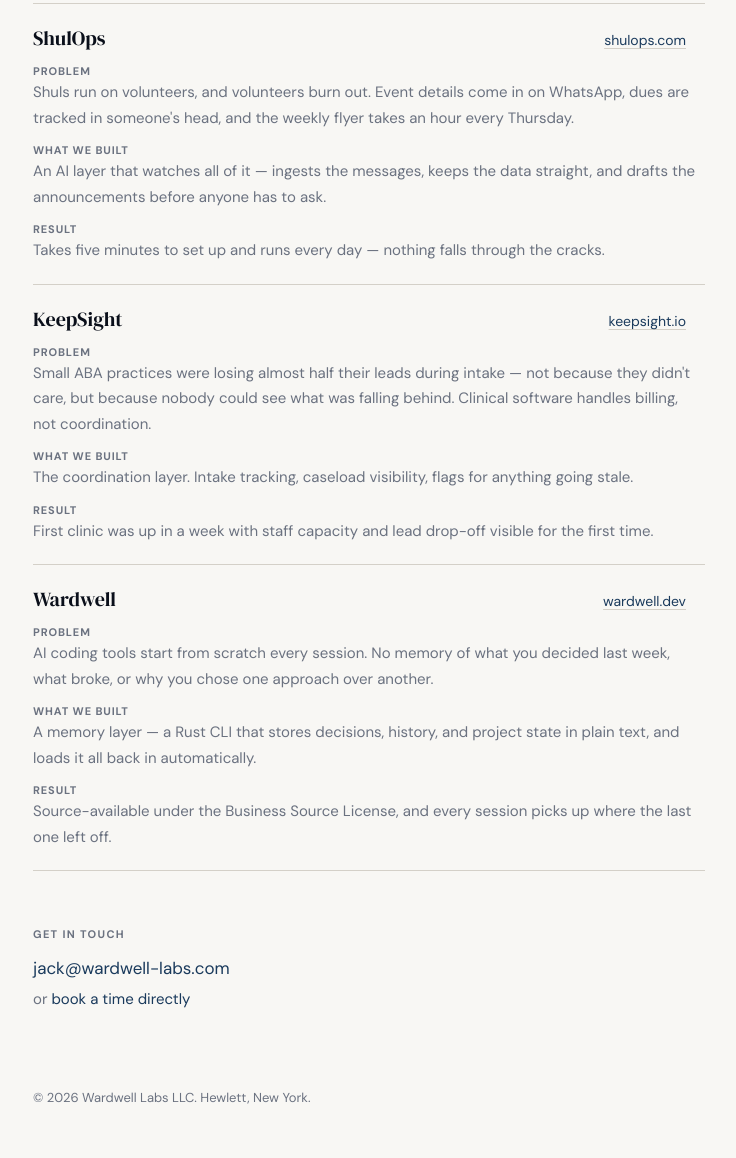
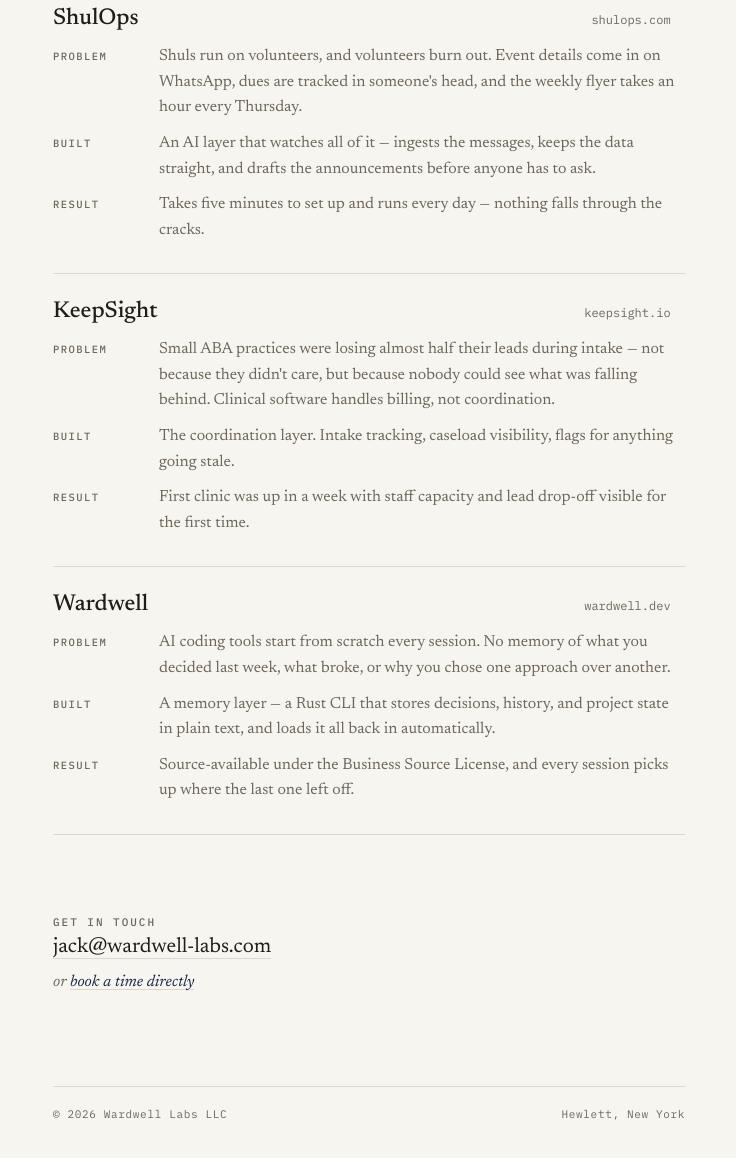
Before and after one commit to yakschuss/wardwell-labs, a plain HTML site: page index.html in a window 1280 px wide. Shown: the part 812-1970 px from the top of the page, without its empty margins (271-1007 px from the left). Drawn offline with Linux system fonts and the light colour scheme.

Commit message:
Redesign with shared editorial system (Newsreader + IBM Plex Mono)

```diff
--- a/index.html
+++ b/index.html
@@ -3,263 +3,243 @@
 <head>
 <meta charset="UTF-8">
 <meta name="viewport" content="width=device-width, initial-scale=1.0">
-<title>Wardwell Labs — Custom Software & Consulting</title>
+<title>Wardwell Labs — Custom Software &amp; Consulting</title>
 <meta name="description" content="Wardwell Labs builds custom software platforms for businesses that depend on them. Based in New York.">
+<meta property="og:title" content="Wardwell Labs">
+<meta property="og:description" content="Custom software platforms for businesses that depend on them. Based in New York.">
+<meta property="og:url" content="https://wardwell-labs.com">
+<meta property="og:type" content="website">
 <link rel="icon" type="image/svg+xml" href="/favicon.svg">
 <link rel="preconnect" href="https://fonts.googleapis.com">
-<link href="https://fonts.googleapis.com/css2?family=DM+Sans:ital,wght@0,400;0,500;0,700&family=DM+Serif+Display&display=swap" rel="stylesheet">
+<link rel="preconnect" href="https://fonts.gstatic.com" crossorigin>
+<link href="https://fonts.googleapis.com/css2?family=Newsreader:ital,opsz,wght@0,6..72,400;0,6..72,500;1,6..72,400;1,6..72,500&family=IBM+Plex+Mono:wght@400;500&display=swap" rel="stylesheet">
 <style>
   :root {
-    --ink: #0a0f1a;
-    --paper: #f8f7f4;
-    --stone: #6b7280;
-    --accent: #1a3a5c;
-    --rule: #d4d0c8;
-    --warm: #e8e4dc;
+    --paper: #f7f5f0;
+    --ink: #211e19;
+    --stone: #6e675a;
+    --navy: #1b2a4a;
+    --rule: #ddd7ca;
   }
 
   * { margin: 0; padding: 0; box-sizing: border-box; }
 
   body {
-    font-family: 'DM Sans', sans-serif;
+    font-family: 'Newsreader', Georgia, serif;
+    font-size: 18px;
     background: var(--paper);
     color: var(--ink);
     -webkit-font-smoothing: antialiased;
+    text-rendering: optimizeLegibility;
   }
 
+  ::selection { background: var(--navy); color: var(--paper); }
+
+  .mono { font-family: 'IBM Plex Mono', monospace; }
+
   .page {
-    max-width: 720px;
+    max-width: 680px;
     margin: 0 auto;
-    padding: 80px 24px 120px;
+    padding: 96px 24px;
   }
 
   @media (min-width: 640px) {
-    .page { padding: 120px 24px 160px; }
+    .page { padding: 128px 24px 120px; }
   }
 
-  .mark {
-    margin-bottom: 64px;
-    opacity: 0;
-    animation: rise 0.8s ease forwards;
+  @media (prefers-reduced-motion: no-preference) {
+    .page {
+      animation: rise 0.7s cubic-bezier(0.22, 1, 0.36, 1) both;
+    }
   }
 
+  @keyframes rise {
+    from { opacity: 0; transform: translateY(10px); }
+    to { opacity: 1; transform: translateY(0); }
+  }
+
+  .mark { margin-bottom: 64px; }
+
   .mark svg {
-    height: 48px;
+    height: 44px;
     width: auto;
     display: block;
   }
 
-  @media (min-width: 640px) {
-    .mark svg { height: 56px; }
+  h1 {
+    font-size: clamp(34px, 5vw, 50px);
+    font-weight: 500;
+    letter-spacing: -0.01em;
+    line-height: 1.15;
+    max-width: 18ch;
   }
 
-  h1 {
-    font-family: 'DM Serif Display', serif;
-    font-size: clamp(32px, 5vw, 48px);
-    line-height: 1.2;
-    font-weight: 400;
-    color: var(--ink);
-    margin-bottom: 40px;
-    opacity: 0;
-    animation: rise 0.8s ease 0.15s forwards;
+  h1 em { font-style: italic; font-weight: 400; }
+
+  .lead {
+    margin-top: 28px;
+    font-size: 18px;
+    line-height: 1.65;
+    color: var(--stone);
+    max-width: 56ch;
   }
 
-  .lead {
-    font-size: 18px;
-    line-height: 1.7;
-    color: var(--stone);
-    margin-bottom: 24px;
-    opacity: 0;
-    animation: rise 0.8s ease 0.3s forwards;
-  }
-
-  .divider {
-    width: 48px;
-    height: 1px;
-    background: var(--rule);
-    margin: 56px 0;
-    opacity: 0;
-    animation: rise 0.8s ease 0.45s forwards;
-  }
+  .lead + .lead { margin-top: 18px; }
 
   .lead a {
-    color: var(--accent);
-    text-decoration: none;
-    border-bottom: 1px solid var(--rule);
-    transition: border-color 0.2s ease;
+    color: var(--ink);
+    text-decoration: underline;
+    text-decoration-thickness: 1px;
+    text-underline-offset: 3px;
+    text-decoration-color: var(--rule);
+    transition: text-decoration-color 0.2s ease, color 0.2s ease;
   }
 
   .lead a:hover {
-    border-bottom-color: var(--accent);
+    color: var(--navy);
+    text-decoration-color: var(--navy);
   }
 
-  .work {
-    opacity: 0;
-    animation: rise 0.8s ease 0.5s forwards;
+  section { margin-top: 80px; }
+
+  .label {
+    font-family: 'IBM Plex Mono', monospace;
+    font-size: 11px;
+    font-weight: 500;
+    letter-spacing: 0.18em;
+    text-transform: uppercase;
+    color: var(--stone);
+    margin-bottom: 8px;
   }
 
-  .work h2 {
-    font-family: 'DM Sans', sans-serif;
-    font-size: 11px;
-    font-weight: 700;
-    letter-spacing: 0.12em;
-    text-transform: uppercase;
-    color: var(--stone);
-    margin-bottom: 28px;
+  .case {
+    display: block;
+    text-decoration: none;
+    padding: 26px 0 30px;
+    border-bottom: 1px solid var(--rule);
   }
 
-  .work-list {
-    list-style: none;
-  }
+  .work .case:first-of-type { border-top: 1px solid var(--rule); }
 
-  .work-item {
-    display: block;
-    text-decoration: none;
-    padding: 20px 0;
-    border-bottom: 1px solid var(--rule);
-    transition: padding-left 0.2s ease;
-  }
-
-  .work-item:first-child {
-    border-top: 1px solid var(--rule);
-  }
-
-  .work-item:hover {
-    padding-left: 8px;
-  }
-
-  .work-item:hover .work-name {
-    color: var(--accent);
-  }
-
-  .work-item:hover .arrow {
-    opacity: 1;
-    transform: translateX(0);
-  }
-
-  .work-header {
+  .case-header {
     display: flex;
     justify-content: space-between;
     align-items: baseline;
+    gap: 16px;
+    margin-bottom: 14px;
   }
 
-  .work-name {
-    font-family: 'DM Serif Display', serif;
-    font-size: 20px;
-    font-weight: 400;
+  .case h3 {
+    font-size: 23px;
+    font-weight: 500;
     color: var(--ink);
     transition: color 0.2s ease;
   }
 
-  .work-domain {
-    display: flex;
-    align-items: baseline;
-    gap: 6px;
-    font-size: 14px;
-    color: var(--accent);
-    text-decoration: underline;
-    text-underline-offset: 3px;
-    text-decoration-color: var(--rule);
+  .case:hover h3 { color: var(--navy); }
+
+  .domain {
+    font-size: 12px;
+    color: var(--stone);
+    white-space: nowrap;
+    transition: color 0.2s ease;
   }
 
-  .work-item:hover .work-domain {
-    text-decoration-color: var(--accent);
+  .case:hover .domain { color: var(--navy); }
+
+  .arrow {
+    display: inline-block;
+    opacity: 0;
+    transform: translateX(-4px);
+    transition: opacity 0.18s ease, transform 0.18s ease;
   }
 
-  .arrow {
-    opacity: 0;
-    transform: translateX(-4px);
-    transition: opacity 0.2s ease, transform 0.2s ease;
-    font-size: 13px;
+  .case:hover .arrow { opacity: 1; transform: translateX(0); }
+
+  .case dl > div {
+    display: grid;
+    grid-template-columns: 88px 1fr;
+    gap: 18px;
+    margin-top: 10px;
   }
 
-  .work-desc {
-    font-size: 15px;
-    line-height: 1.5;
+  .case dt {
+    font-family: 'IBM Plex Mono', monospace;
+    font-size: 10.5px;
+    font-weight: 500;
+    letter-spacing: 0.14em;
+    text-transform: uppercase;
     color: var(--stone);
-    margin-top: 6px;
+    padding-top: 5px;
   }
 
-  .case-label {
-    font-size: 11px;
-    font-weight: 700;
-    letter-spacing: 0.08em;
-    text-transform: uppercase;
-    color: var(--stone);
-    margin-top: 12px;
-  }
-
-  .case-text {
-    font-size: 15px;
-    line-height: 1.7;
-    color: var(--stone);
-    margin-top: 2px;
-  }
-
-  .contact {
-    margin-top: 56px;
-    opacity: 0;
-    animation: rise 0.8s ease 0.7s forwards;
-  }
-
-  .contact h2 {
-    font-family: 'DM Sans', sans-serif;
-    font-size: 11px;
-    font-weight: 700;
-    letter-spacing: 0.12em;
-    text-transform: uppercase;
-    color: var(--stone);
-    margin-bottom: 16px;
-  }
-
-  .contact a {
-    font-size: 17px;
-    color: var(--accent);
-    text-decoration: none;
-    border-bottom: 1px solid transparent;
-    transition: border-color 0.2s ease;
-  }
-
-  .contact a:hover {
-    border-bottom-color: var(--accent);
-  }
-
-  .schedule-link {
-    margin-top: 10px;
-    font-size: 15px;
+  .case dd {
+    font-size: 16px;
+    line-height: 1.6;
     color: var(--stone);
   }
 
-  .schedule-link a {
-    font-size: 15px;
+  @media (max-width: 540px) {
+    .case dl > div { grid-template-columns: 1fr; gap: 2px; }
+    .case dt { padding-top: 0; }
   }
 
-  .footer {
-    margin-top: 80px;
-    font-size: 13px;
-    color: var(--stone);
-    opacity: 0;
-    animation: rise 0.8s ease 0.85s forwards;
+  .contact a.email {
+    font-size: 21px;
+    color: var(--ink);
+    text-decoration: none;
+    border-bottom: 1px solid var(--rule);
+    transition: color 0.2s ease, border-color 0.2s ease;
   }
 
-  @keyframes rise {
-    from { opacity: 0; transform: translateY(12px); }
-    to { opacity: 1; transform: translateY(0); }
+  .contact a.email:hover {
+    color: var(--navy);
+    border-bottom-color: var(--navy);
+  }
+
+  .schedule {
+    margin-top: 16px;
+    font-size: 16px;
+    font-style: italic;
+    color: var(--stone);
+  }
+
+  .schedule a {
+    color: var(--navy);
+    text-decoration: underline;
+    text-decoration-thickness: 1px;
+    text-underline-offset: 3px;
+    text-decoration-color: var(--rule);
+    transition: text-decoration-color 0.2s ease;
+  }
+
+  .schedule a:hover { text-decoration-color: var(--navy); }
+
+  .footer {
+    margin-top: 96px;
+    padding-top: 20px;
+    border-top: 1px solid var(--rule);
+    font-size: 11px;
+    letter-spacing: 0.06em;
+    color: var(--stone);
+    display: flex;
+    justify-content: space-between;
+    gap: 16px;
   }
 </style>
 </head>
 <body>
-  <div class="page">
+  <main class="page">
     <div class="mark">
       <svg xmlns="http://www.w3.org/2000/svg" viewBox="0 0 400 80" role="img" aria-label="Wardwell Labs">
-        <text x="0" y="56" font-family="'DM Serif Display', Georgia, serif" font-size="52" fill="#1a3a5c" letter-spacing="-2">WL</text>
-        <line x1="82" y1="16" x2="82" y2="60" stroke="var(--rule)" stroke-width="1.5"/>
-        <text x="96" y="38" font-family="'DM Sans', Helvetica, sans-serif" font-size="16" font-weight="500" fill="#1a3a5c" letter-spacing="3">WARDWELL</text>
-        <text x="96" y="58" font-family="'DM Sans', Helvetica, sans-serif" font-size="16" font-weight="500" fill="var(--stone)" letter-spacing="3">LABS</text>
+        <text x="0" y="56" font-family="'Newsreader', Georgia, serif" font-size="54" font-weight="500" fill="#1b2a4a" letter-spacing="-2">WL</text>
+        <line x1="84" y1="16" x2="84" y2="60" stroke="#ddd7ca" stroke-width="1.5"/>
+        <text x="100" y="38" font-family="'IBM Plex Mono', monospace" font-size="15" font-weight="500" fill="#1b2a4a" letter-spacing="4">WARDWELL</text>
+        <text x="100" y="58" font-family="'IBM Plex Mono', monospace" font-size="15" font-weight="500" fill="#6e675a" letter-spacing="4">LABS</text>
       </svg>
     </div>
 
-    <h1>We build custom software platforms for businesses that depend on them.</h1>
+    <h1>We build custom software platforms for businesses that <em>depend</em> on them.</h1>
 
     <p class="lead">
       Wardwell Labs is a software consultancy based in New York. We specialize in
@@ -268,64 +248,85 @@
     </p>
 
     <p class="lead">
-      Founded by <a href="https://jackschuss.com">Jack Schuss</a>, a principal engineer and technology leader
-      with over a decade of experience building software products. We bring
-      production-grade thinking to every engagement.
+      Founded by <a href="https://jackschuss.com">Jack Schuss</a>, a principal engineer
+      and technology leader with over a decade of experience building software products.
+      We bring production-grade thinking to every engagement.
     </p>
 
-    <div class="divider"></div>
+    <section class="work">
+      <h2 class="label">Selected Work</h2>
+      <a class="case" href="https://shulops.com" target="_blank" rel="noopener">
+        <div class="case-header">
+          <h3>ShulOps</h3>
+          <span class="domain mono">shulops.com <span class="arrow">&rarr;</span></span>
+        </div>
+        <dl>
+          <div>
+            <dt>Problem</dt>
+            <dd>Shuls run on volunteers, and volunteers burn out. Event details come in on WhatsApp, dues are tracked in someone's head, and the weekly flyer takes an hour every Thursday.</dd>
+          </div>
+          <div>
+            <dt>Built</dt>
+            <dd>An AI layer that watches all of it — ingests the messages, keeps the data straight, and drafts the announcements before anyone has to ask.</dd>
+          </div>
+          <div>
+            <dt>Result</dt>
+            <dd>Takes five minutes to set up and runs every day — nothing falls through the cracks.</dd>
+          </div>
+        </dl>
+      </a>
+      <a class="case" href="https://keepsight.io" target="_blank" rel="noopener">
+        <div class="case-header">
+          <h3>KeepSight</h3>
+          <span class="domain mono">keepsight.io <span class="arrow">&rarr;</span></span>
+        </div>
+        <dl>
+          <div>
+            <dt>Problem</dt>
+            <dd>Small ABA practices were losing almost half their leads during intake — not because they didn't care, but because nobody could see what was falling behind. Clinical software handles billing, not coordination.</dd>
+          </div>
+          <div>
+            <dt>Built</dt>
+            <dd>The coordination layer. Intake tracking, caseload visibility, flags for anything going stale.</dd>
+          </div>
+          <div>
+            <dt>Result</dt>
+            <dd>First clinic was up in a week with staff capacity and lead drop-off visible for the first time.</dd>
+          </div>
+        </dl>
+      </a>
+      <a class="case" href="https://wardwell.dev" target="_blank" rel="noopener">
+        <div class="case-header">
+          <h3>Wardwell</h3>
+          <span class="domain mono">wardwell.dev <span class="arrow">&rarr;</span></span>
+        </div>
+        <dl>
+          <div>
+            <dt>Problem</dt>
+            <dd>AI coding tools start from scratch every session. No memory of what you decided last week, what broke, or why you chose one approach over another.</dd>
+          </div>
+          <div>
+            <dt>Built</dt>
+            <dd>A memory layer — a Rust CLI that stores decisions, history, and project state in plain text, and loads it all back in automatically.</dd>
+          </div>
+          <div>
+            <dt>Result</dt>
+            <dd>Source-available under the Business Source License, and every session picks up where the last one left off.</dd>
+          </div>
+        </dl>
+      </a>
+    </section>
 
-    <div class="work">
-      <h2>Selected Work</h2>
-      <div class="work-list">
-        <a class="work-item" href="https://shulops.com" target="_blank">
-          <div class="work-header">
-            <span class="work-name">ShulOps</span>
-            <span class="work-domain">shulops.com <span class="arrow">&rarr;</span></span>
-          </div>
-          <p class="case-label">Problem</p>
-          <p class="case-text">Shuls run on volunteers, and volunteers burn out. Event details come in on WhatsApp, dues are tracked in someone's head, and the weekly flyer takes an hour every Thursday.</p>
-          <p class="case-label">What we built</p>
-          <p class="case-text">An AI layer that watches all of it — ingests the messages, keeps the data straight, and drafts the announcements before anyone has to ask.</p>
-          <p class="case-label">Result</p>
-          <p class="case-text">Takes five minutes to set up and runs every day — nothing falls through the cracks.</p>
-        </a>
-        <a class="work-item" href="https://keepsight.io" target="_blank">
-          <div class="work-header">
-            <span class="work-name">KeepSight</span>
-            <span class="work-domain">keepsight.io <span class="arrow">&rarr;</span></span>
-          </div>
-          <p class="case-label">Problem</p>
-          <p class="case-text">Small ABA practices were losing almost half their leads during intake — not because they didn't care, but because nobody could see what was falling behind. Clinical software handles billing, not coordination.</p>
-          <p class="case-label">What we built</p>
-          <p class="case-text">The coordination layer. Intake tracking, caseload visibility, flags for anything going stale.</p>
-          <p class="case-label">Result</p>
-          <p class="case-text">First clinic was up in a week with staff capacity and lead drop-off visible for the first time.</p>
-        </a>
-        <a class="work-item" href="https://wardwell.dev" target="_blank">
-          <div class="work-header">
-            <span class="work-name">Wardwell</span>
-            <span class="work-domain">wardwell.dev <span class="arrow">&rarr;</span></span>
-          </div>
-          <p class="case-label">Problem</p>
-          <p class="case-text">AI coding tools start from scratch every session. No memory of what you decided last week, what broke, or why you chose one approach over another.</p>
-          <p class="case-label">What we built</p>
-          <p class="case-text">A memory layer — a Rust CLI that stores decisions, history, and project state in plain text, and loads it all back in automatically.</p>
-          <p class="case-label">Result</p>
-          <p class="case-text">Source-available under the Business Source License, and every session picks up where the last one left off.</p>
-        </a>
-      </div>
-    </div>
+    <section class="contact">
+      <h2 class="label">Get in Touch</h2>
+      <a class="email" href="mailto:jack@wardwell-labs.com">jack@wardwell-labs.com</a>
+      <p class="schedule">or <a href="https://cal.com/jackschuss/wardwell-labs-intro" target="_blank" rel="noopener">book a time directly</a></p>
+    </section>
 
-    <div class="contact">
-      <h2>Get in Touch</h2>
-      <a href="mailto:jack@wardwell-labs.com">jack@wardwell-labs.com</a>
-      <p class="schedule-link">or <a href="https://cal.com/jackschuss/wardwell-labs-intro" target="_blank">book a time directly</a></p>
-    </div>
-
-    <div class="footer">
-      &copy; 2026 Wardwell Labs LLC. Hewlett, New York.
-    </div>
-  </div>
+    <footer class="footer mono">
+      <span>&copy; 2026 Wardwell Labs LLC</span>
+      <span>Hewlett, New York</span>
+    </footer>
+  </main>
 </body>
 </html>
```
